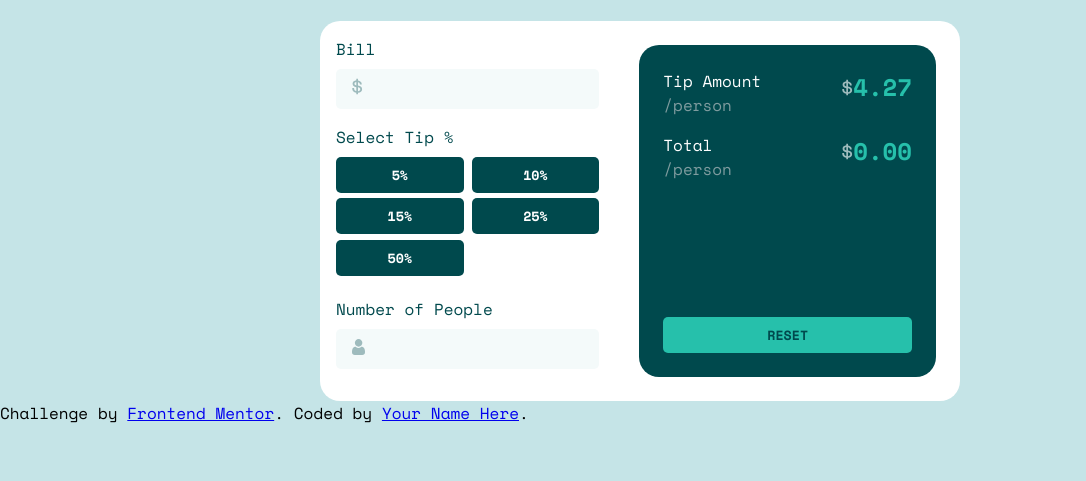
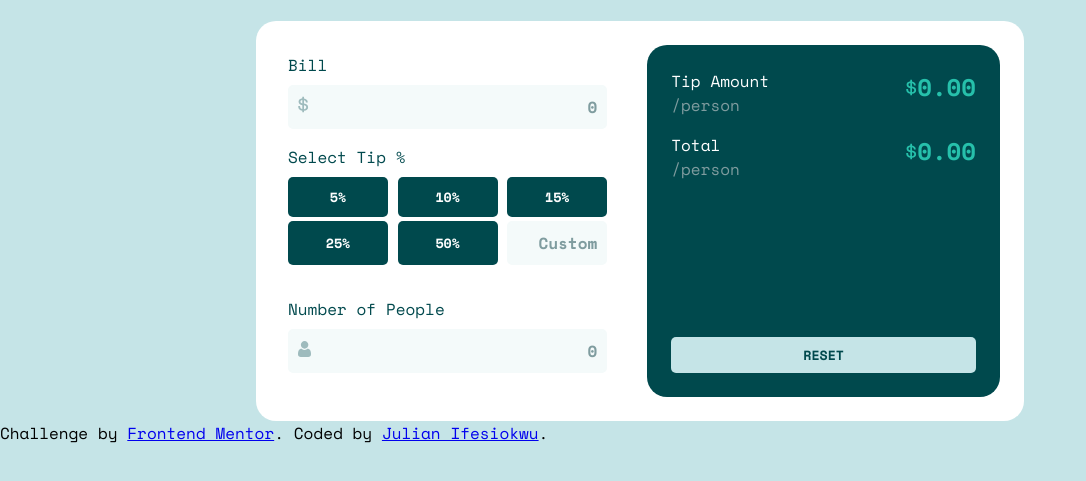
Before and after one commit to JulianIfesiokwu/Tip-Calculator, a plain HTML site: page index.html in a window 1280 px wide. Both pictures are taken after a click on the button "RESET". Shown: the part 95-576 px from the top of the page, without its empty margins (0-1086 px from the left). Drawn offline with nearby package versions, Linux system fonts and the light colour scheme.

Commit message:
restyled HTML and CSS to fit error message,started working on Javascript,remaining calculate function

```diff
--- a/index.html
+++ b/index.html
@@ -23,7 +23,7 @@
             <p class="bill__title">Bill</p>
             <div class="bill__input">
               <span><img src="./images/icon-dollar.svg" alt=""></span>
-              <input type="number" class="bill--amount">
+              <input type="number" class="bill--amount" placeholder="0">
             </div>
 
           </div>
@@ -32,21 +32,29 @@
             <p class="tip__percent__title"> Select Tip %</p>
 
             <div class="tip__selectors">
-              <button class="btn tip__percentage">5%</button>
-              <button class="btn tip__percentage">10%</button>
-              <button class="btn tip__percentage">15%</button>
-              <button class="btn tip__percentage">25%</button>
-              <button class="btn tip__percentage">50%</button>
-              <!-- <input type="text" class="custom" placeholder="Custom"> -->
+              <button class="btn tip__percentage" value="5">5%</button>
+              <button class="btn tip__percentage" value="10">10%</button>
+              <button class="btn tip__percentage" value="15">15%</button>
+              <button class="btn tip__percentage" value="25">25%</button>
+              <button class="btn tip__percentage" value="50">50%</button>
+              <div class="custom--tip">
+                <input type="number" class="custom" placeholder="Custom">
+              </div>
+
             </div>
 
           </div>
 
           <div class="people">
-            <p class="people__title">Number of People</p>
+
+            <div class="people__desc">
+              <p class="people__title">Number of People </p>
+              <span class="error--message">Can't be zero</span>
+            </div>
+
             <div class="people__input">
               <span><img src="./images/icon-person.svg" alt=""></span>
-              <input type="number" class="people__amount">
+              <input type="number" class="people__amount" placeholder="0">
             </div>
           </div>
 
@@ -56,11 +64,11 @@
           <div class="result">
             <div class="tip__amount">
               <p class="tip__person">Tip Amount<span class="per__person">/person</span></p>
-              <p class="amount__payable"><span><img src="./images/icon-dollar.svg" alt=""></span>4.27</p>
+              <p class="amount__payable"><span><img src="./images/icon-dollar-green.svg" alt=""></span>0.00</p>
             </div>
             <div class="total__amount">
               <p class="total__person">Total<span class="per__person">/person</span></p>
-              <p class="amount__payable"><span><img src="./images/icon-dollar.svg" alt=""></span>0.00</p>
+              <p class="amount__payable"><span><img src="./images/icon-dollar-green.svg" alt=""></span>0.00</p>
             </div>
           </div>
 
@@ -75,7 +83,7 @@
 
   <div class="attribution">
     Challenge by <a href="https://www.frontendmentor.io?ref=challenge" target="_blank">Frontend Mentor</a>.
-    Coded by <a href="#">Your Name Here</a>.
+    Coded by <a href="#">Julian Ifesiokwu</a>.
   </div>
 
   <script src="./scripts/main.js"></script>
--- a/scripts/main.js
+++ b/scripts/main.js
@@ -0,0 +1,69 @@
+const billAmount = document.querySelector('.bill--amount');
+const billInput = document.querySelector('.bill__input');
+const peopleAmount = document.querySelector('.people__amount');
+const peopleInput = document.querySelector('.people__input');
+const customInput = document.querySelector('.custom');
+const errorMessage = document.querySelector('.error--message');
+const tipBtns = document.querySelectorAll('button');
+const resetBtn = document.querySelector('.reset');
+
+function highlightBorder(e) {
+    let targetParent = e.target.parentElement;
+    targetParent.style.border = '2px solid var(--Strong-cyan)';
+}
+
+function removeHighlight (e) {
+    let targetParent = e.target.parentElement;
+    targetParent.style.border = '2px solid var(--Light-grayish-cyan-2)';
+
+    if( targetParent.classList.contains('people__input')) {
+        if (peopleAmount.value === '0' || peopleAmount.value === '' || peopleAmount.value === null) {
+            displayError(targetParent);
+        }
+    }
+
+    // To calculate all fields must be filled
+    if(billAmount.value > 0 ) {
+
+    }
+}
+
+function displayError (targetParent) {
+    errorMessage.style.visibility = 'visible';
+    targetParent.style.border = '2px solid hsl(66, 74%, 62%)';
+
+    setTimeout(() => {
+        errorMessage.style.visibility = 'hidden';
+        targetParent.style.border = '2px solid var(--Light-grayish-cyan-2)';
+    },3000)
+}
+
+function calculate() {
+    tipBtns.forEach((tipBtn) => {
+        if( tipBtn.classList.contains('tip__percentage') ) {
+            console.log('9')
+        }
+
+        if( tipBtn.classList.contains('tip__percentage') ) {
+            console.log('9')
+        }
+    });
+
+}
+
+function resetAll () {
+    customInput.value = '';
+    peopleAmount.value = '';
+    billAmount.value = '';
+}
+
+billAmount.addEventListener('focus', highlightBorder);
+billAmount.addEventListener('blur', removeHighlight);
+
+peopleAmount.addEventListener('focus', highlightBorder);
+peopleAmount.addEventListener('blur', removeHighlight);
+
+customInput.addEventListener('focus', highlightBorder);
+customInput.addEventListener('blur', removeHighlight);
+
+resetBtn.addEventListener('click', resetAll);
--- a/stylesheets/laptop.css
+++ b/stylesheets/laptop.css
@@ -1,5 +1,5 @@
 .container {
-    width: 50%;
+    width: 60%;
     margin: 0 auto;
 }
 
@@ -15,12 +15,13 @@
 .tip-calculator .input {
     flex: 50%;
     padding: 1rem;
+    margin: 1rem 0 1rem 1rem;
 }
 
 .tip-calculator .output {
     flex: 50%;
     padding: 1.5rem;
-    margin: 1.5rem 1.5rem 1.5rem 1.5rem;
+    margin: 1.5rem;
     border-radius: 20px;
     display: flex;
     flex-direction: column;
--- a/stylesheets/smartphones.css
+++ b/stylesheets/smartphones.css
@@ -49,18 +49,26 @@ main {
     margin-bottom: 0.5rem;
 }
 
-.bill__input {
+.bill__input, .people__input {
     width: 100%;
+    display: flex;
+    flex-direction: row;
+    justify-content: space-between;
     background-color: var(--Light-grayish-cyan-2);
-    padding: 0.5rem 1rem;
+    padding: 0.5rem;
     border-radius: 5px;
     margin-bottom: 1rem;
+    border: 2px solid var(--Light-grayish-cyan-2);
 }
 
-.bill--amount {
+.bill__input span {
+    width: 10%;
+}
+
+.bill--amount, .people__amount {
     font-size: 24px;
     font-weight: 700;
-    width: 90%;
+    width: 80%;
     border: none;
     background-color: transparent;
     outline: none;
@@ -71,7 +79,7 @@ main {
 
 .tip__selectors {
     display: grid;
-    grid-template-columns: auto auto;
+    grid-template-columns: 1fr 1fr 1fr;
     grid-template-rows: 1fr 1fr;
     row-gap: 5%;
     column-gap: 3%;
@@ -97,34 +105,50 @@ main {
     background-color: var(--Very-dark-cyan);
 }
 
+.tip__percentage:hover, .tip__percentage:focus {
+    color: var(--Very-dark-cyan);
+    background-color: var(--Strong-cyan);
+    cursor: pointer;
+}
+
+.custom--tip {
+    width: 100%;
+    border: 2px solid var(--Light-grayish-cyan-2);
+    background-color: var(--Light-grayish-cyan-2);
+    border-radius: 5px;
+}
+
 .custom {
     width: 100%;
+    padding: 0.5rem;
+    border-radius: 5px;
+    outline: none;
+    border: none;
+    background: transparent;
+    text-align: end;
+    font-family: 'Space Mono', monospace;
+    color: var(--Very-dark-cyan);
+    font-weight: 700;
+    font-size: 1rem;
+    cursor: pointer;
+}
+
+.people__desc {
+    display: flex;
+    flex-direction: row;
+    justify-content: space-between;
 }
 
 .people__title {
     color: var(--Very-dark-cyan);
     font-weight: 500;
     margin-bottom: 0.5rem;
+    display: inline-block;
 }
 
-.people__input {
-    width: 100%;
-    background-color: var(--Light-grayish-cyan-2);
-    padding: 0.5rem 1rem;
-    border-radius: 5px;
-    margin-bottom: 1rem;
-}
-
-.people__amount {
-    font-size: 24px;
-    font-weight: 700;
-    width: 90%;
-    border: none;
-    background-color: transparent;
-    outline: none;
-    text-align: right;
-    font-family: 'Space Mono', monospace;
-    color: var(--Very-dark-cyan);
+.error--message {
+    color: hsl(66, 74%, 62%);
+    visibility: hidden;
 }
 
 .output {
@@ -163,7 +187,13 @@ main {
     color: var(--Very-dark-cyan);
 }
 
+.reset:hover, .reset:focus {
+    background-color: var(--Light-grayish-cyan-1);
+    cursor: pointer;
+}
+
 /* Hide arrow on input fields */
+
 /* Chrome, Safari, Edge, Opera */
 input::-webkit-outer-spin-button,
 input::-webkit-inner-spin-button {
@@ -175,3 +205,17 @@ input::-webkit-inner-spin-button {
 input[type=number] {
   -moz-appearance: textfield;
 }
+
+/* Chnage the color of placeholder text */
+::placeholder { /* Chrome, Firefox, Opera, Safari 10.1+ */
+    color: var(--Dark-grayish-cyan);
+    opacity: 1; /* Firefox */
+  }
+
+  :-ms-input-placeholder { /* Internet Explorer 10-11 */
+    color: red;
+  }
+
+  ::-ms-input-placeholder { /* Microsoft Edge */
+    color: red;
+  }
```
Also changed, not shown: images/icon-dollar-green.svg (added).
